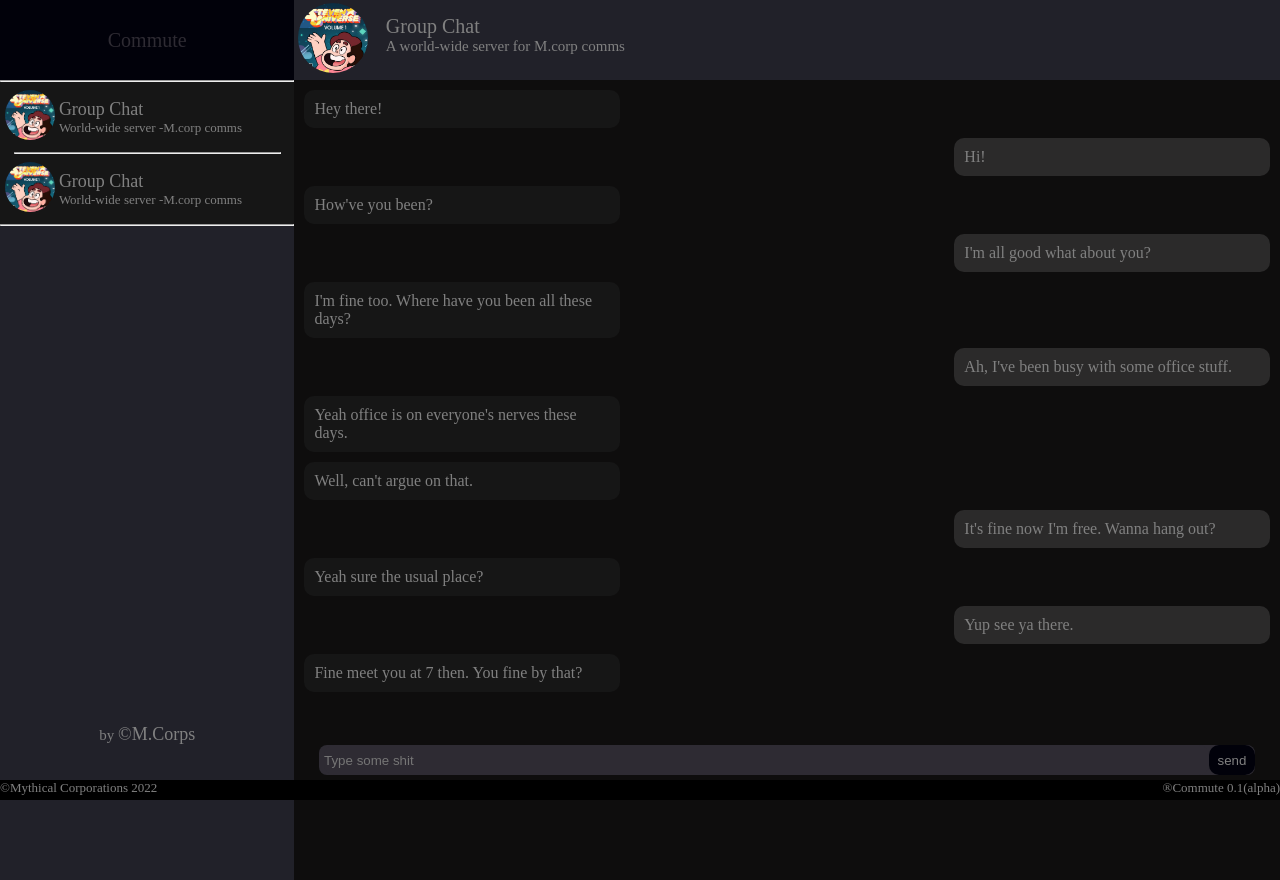
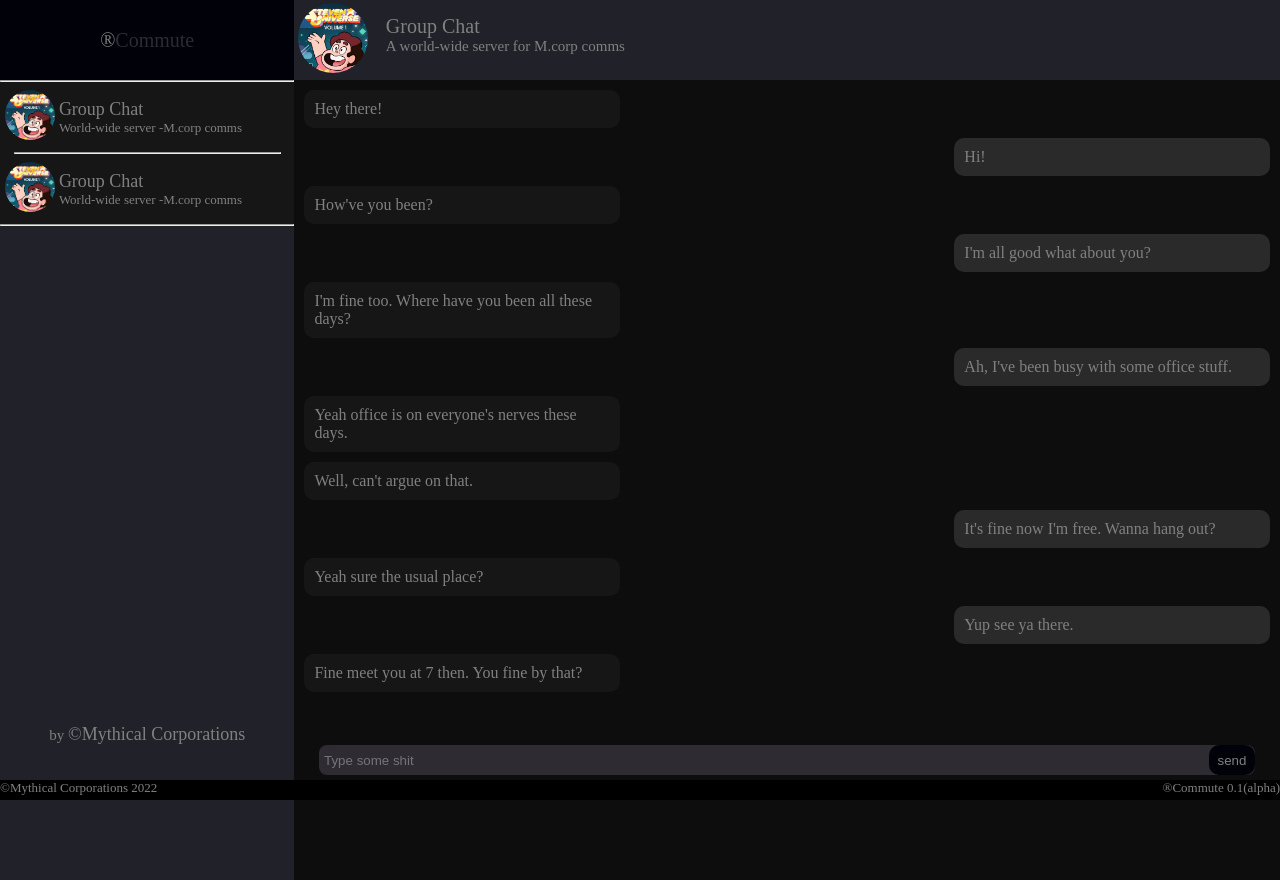
Before and after one commit to Kiztbz/Commute, a plain HTML site: page index.html in a window 1280 px wide. Drawn offline with Linux system fonts and the light colour scheme.

Commit message:
index.html
Main code composed of Html

```diff
--- a/index.html
+++ b/index.html
@@ -9,7 +9,7 @@
         <div class="website">
             <div class="header">
                 <div class="logo">
-                    <div class="logo-text"><a href="#">Commute</a></div>
+                    <div class="logo-text"><a href="#"><span class="regis">®</span>Commute</a></div>
                 </div>
                 <div class="status_bar">
                     <div class="contact_info">
@@ -55,7 +55,7 @@
                         <hr>
                     </div>
                     <div class="Info">
-                        <div>by <span class="m-corp">©M.Corps</span></div>
+                        <div>by <span class="m-corp"><span class="copy">©</span>Mythical Corporations</span></div>
                     </div>
                 </div>
                 <div class="chat_area">
```
